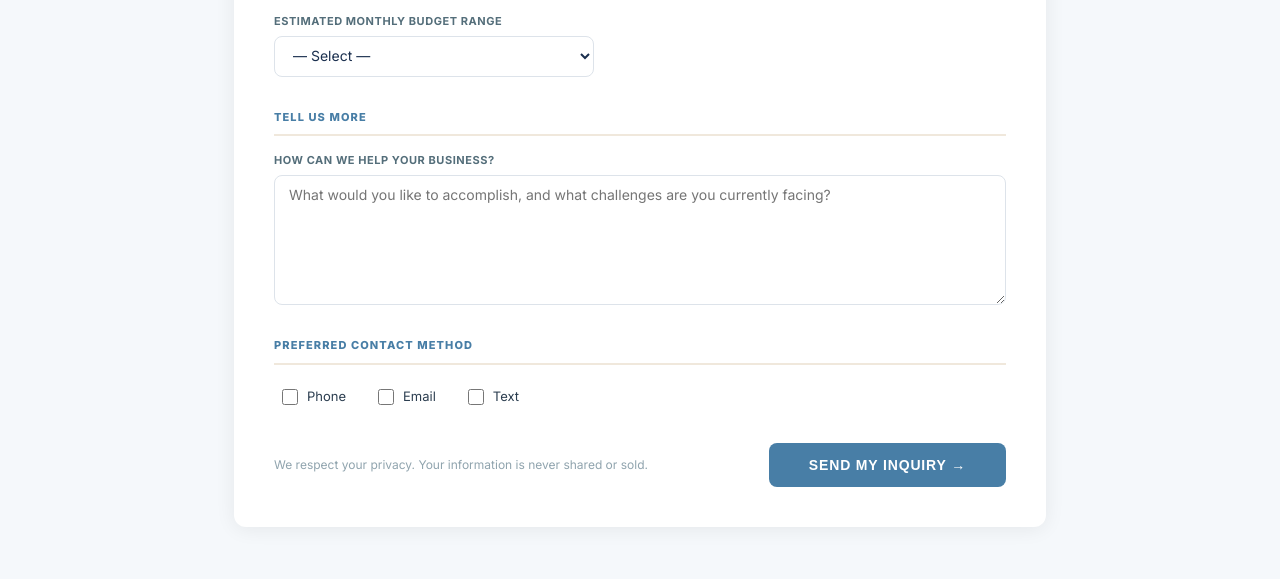
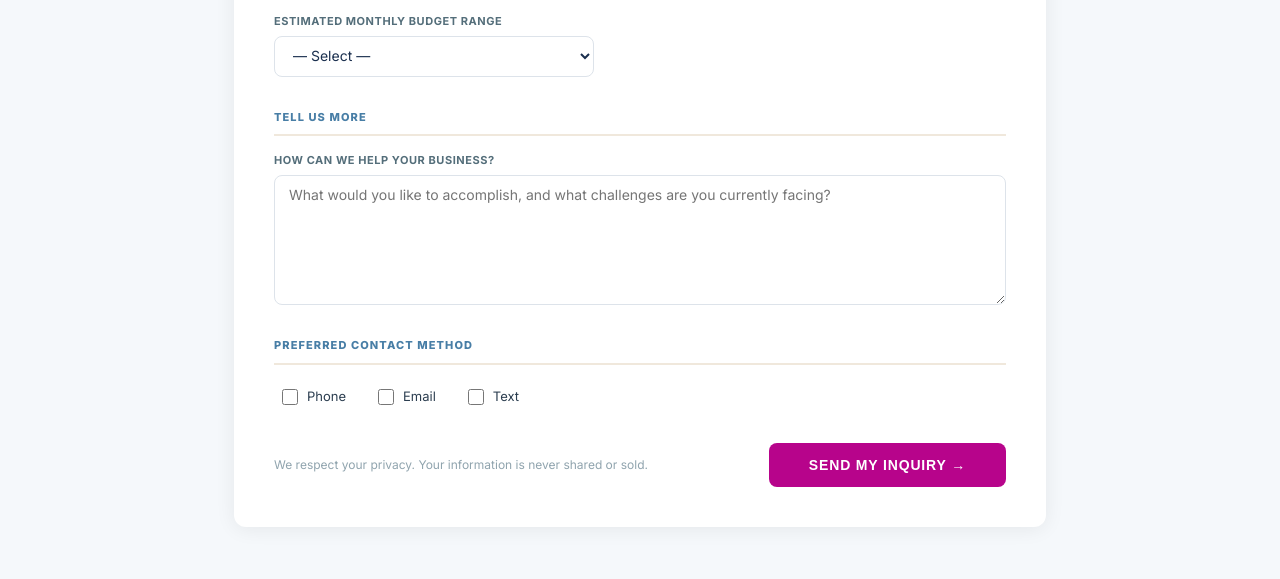
Before and after one commit to carinPBC/calmaz-site, a plain HTML site: page pages/advertise.html in a window 1280 px wide. Shown: the part 1644-2223 px from the top of the page. Drawn offline with Linux system fonts and the light colour scheme; no server answers; a script that the page names is missing.

Commit message:
fix: advertise .iq-submit button → #b7048b (was missed — different class from .form-submit)

```diff
--- a/pages/advertise.html
+++ b/pages/advertise.html
@@ -130,8 +130,8 @@
     .iq-conditional { display: none; margin-top: 10px; }
     .iq-conditional.visible { display: block; }
     .iq-submit-row { display: flex; align-items: center; justify-content: space-between; margin-top: 32px; flex-wrap: wrap; gap: 16px; }
-    .iq-submit { padding: 14px 40px; background: #487ea6; color: #fff; border: none; border-radius: 8px; font-size: 14px; font-weight: 700; cursor: pointer; text-transform: uppercase; letter-spacing: .06em; transition: background .15s, transform .1s; }
-    .iq-submit:hover { background: #315f83; transform: translateY(-1px); }
+    .iq-submit { padding: 14px 40px; background: #b7048b; color: #fff; border: none; border-radius: 8px; font-size: 14px; font-weight: 700; cursor: pointer; text-transform: uppercase; letter-spacing: .06em; transition: background .15s, transform .1s; }
+    .iq-submit:hover { background: #8c0368; transform: translateY(-1px); }
     .iq-submit:active { transform: translateY(0); }
     .iq-disclaimer { font-size: 12px; color: #90a4ae; line-height: 1.5; max-width: 400px; }
     .iq-success { display: none; text-align: center; padding: 48px 24px; }
```
